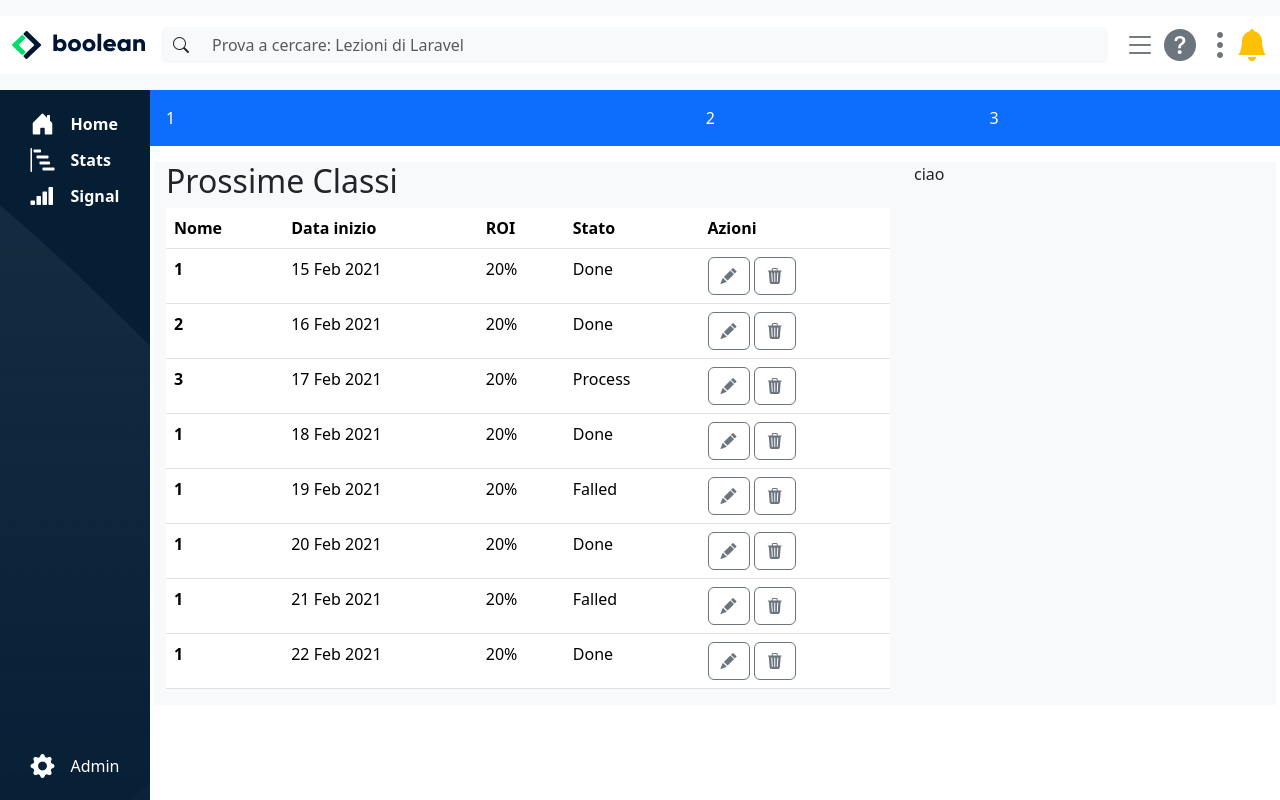
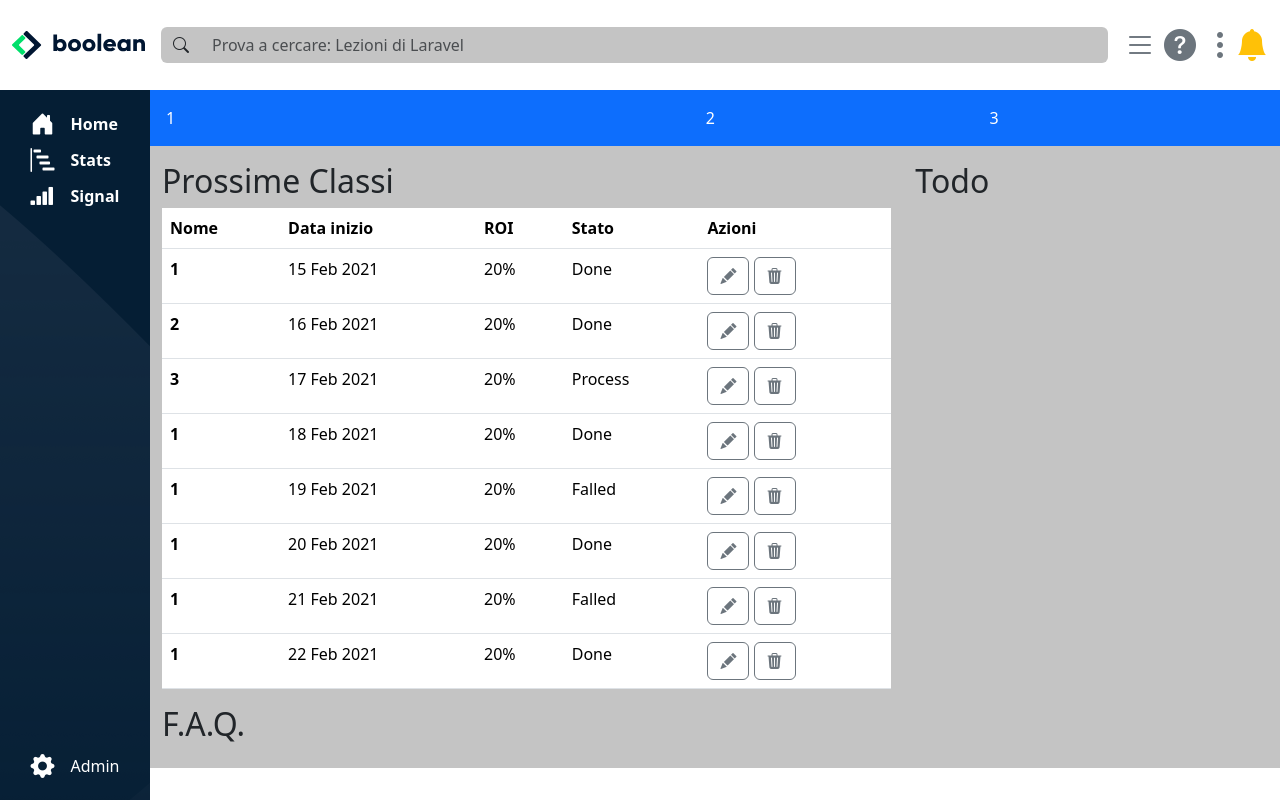
Before and after one commit to SimoneFerrini/html-css-bootstrap-dashboard, a plain HTML site: page index.html in a window 1280 px wide. Drawn offline with nearby package versions, Linux system fonts and the light colour scheme.

Commit message:
prepared layout for column

```diff
--- a/css/style.css
+++ b/css/style.css
@@ -1,3 +1,10 @@
+/*common*/
+
+.my_bg_grey{
+    background-color: rgb(196, 196, 196);
+}
+
+
 
 /*navbar*/
 .my_nav_definition{
@@ -30,7 +37,7 @@
 /*header&main*/
 
 .my_botright_definition{
-    width: calc(100vw - 80px);
+    width: calc(100% - 80px);
     height: 100%;
 }
 
@@ -44,7 +51,7 @@
      }
 
      .my_botright_definition{
-        width: calc(100vw - 150px);
+        width: calc(100% - 150px);
     }
 
 }
--- a/index.html
+++ b/index.html
@@ -18,9 +18,9 @@
 <body>
 
     <!--navbar grigia fixed-->
-    <nav class="my_nav_definition py-3 bg-light fixed-top">
+    <nav class="my_nav_definition py-3 bg-white fixed-top">
 
-        <div class="container-fluid d-flex justify-content-between align-items-center bg-white h-100">
+        <div class="container-fluid d-flex justify-content-between align-items-center h-100">
             <!--logo lg-md-sm -->
             <div>
                 <img src="img/logo.svg" class="d-none d-lg-block" alt="logo">
@@ -29,8 +29,8 @@
 
             <!--barra ricerca-->
             <div class="input-group px-3">
-                <span class="input-group-text bg-light border-0" id="basic-addon1"><i class="bi bi-search"></i></span>
-                <input type="text" class="form-control bg-light border-0" placeholder="Prova a cercare: Lezioni di Laravel" aria-label="Username" aria-describedby="basic-addon1">
+                <span class="input-group-text my_bg_grey border-0" id="basic-addon1"><i class="bi bi-search"></i></span>
+                <input type="text" class="form-control my_bg_grey border-0" placeholder="Prova a cercare: Lezioni di Laravel" aria-label="Username" aria-describedby="basic-addon1">
               </div>
 
             <!--div icone-->
@@ -86,7 +86,7 @@
         <!-- header & main -->
         <div class="my_botright_definition  overflow-y-auto">
             <!--header-->
-            <header class="d-flex  flex-column-reverse flex-md-row justify-content-between p-3 text-white bg-primary mb-3">
+            <header class="d-flex  flex-column-reverse flex-md-row justify-content-between p-3 text-white bg-primary">
                 <div class="d-flex flex-column flex-md-row justify-content-between w-50">
                     <span>1</span>
                     <span>2</span>
@@ -98,14 +98,14 @@
 
             </header>
 
-
+<!--ricorda di controllare card su bootstrap------------ -->
             <!-- main-->
-            <div class="row mx-1 bg-light">
+            <div class="row my_bg_grey py-3 mx-0">
                 <div class="col-12 col-md-8">
                    <!-- tabella classi -->
                     <div>
                         <h2>Prossime Classi</h2>
-                        <table class="table">
+                        <table class="table bg-white border-1">
                             <thead>
                               <tr>
                                 <th scope="col">Nome</th>
@@ -213,13 +213,23 @@
                                 </td>
                               </tr>
                             </tbody>
-                          </table>
+                        </table>
+                    </div>
+
+                    <!-- faq -->
+                    <div>
+                        <h2>F.A.Q.</h2>
 
                     </div>
                 </div>
 
                 <div class="col-12 col-md-4">
-                    ciao
+                    <!-- Todo -->
+                    <div>
+                        <h2>Todo</h2>
+                    </div>
+
+                    <!-- card grafico-->
                 </div>
 
             </div>
```
